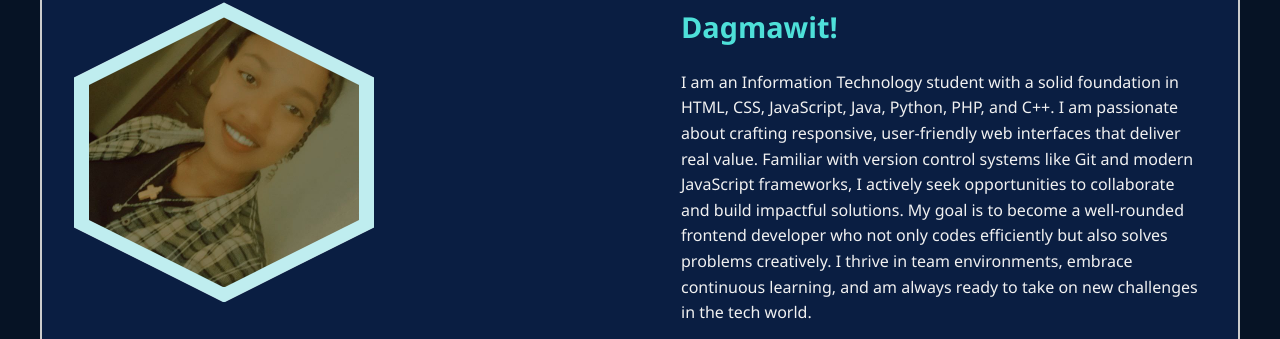
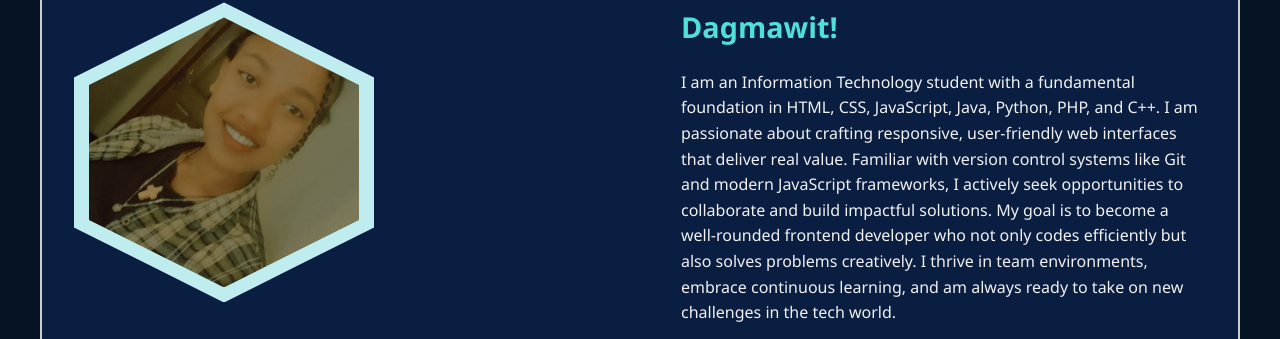
Before and after one commit to Kalddas/newport, a plain HTML site: page index.html in a window 1280 px wide. Shown: the part 241-580 px from the top of the page. Drawn offline with Linux system fonts and the light colour scheme.

Commit message:
updated resume

```diff
--- a/index.html
+++ b/index.html
@@ -26,7 +26,7 @@
           <h2><h2><span class="wave-emoji">👋</span> Hello, It's Me</h2>
         </h2>
           <h3>Dagmawit!</h3>
-          <p>I am an Information Technology student with a solid foundation in HTML, CSS, JavaScript, Java, Python, PHP, and C++.
+          <p>I am an Information Technology student with a fundamental foundation in HTML, CSS, JavaScript, Java, Python, PHP, and C++.
             I am passionate about crafting responsive, user-friendly web interfaces that deliver real value. Familiar
             with version control systems like Git and modern JavaScript frameworks, I actively seek opportunities to
             collaborate and build impactful solutions. My goal is to become a well-rounded frontend developer
```
